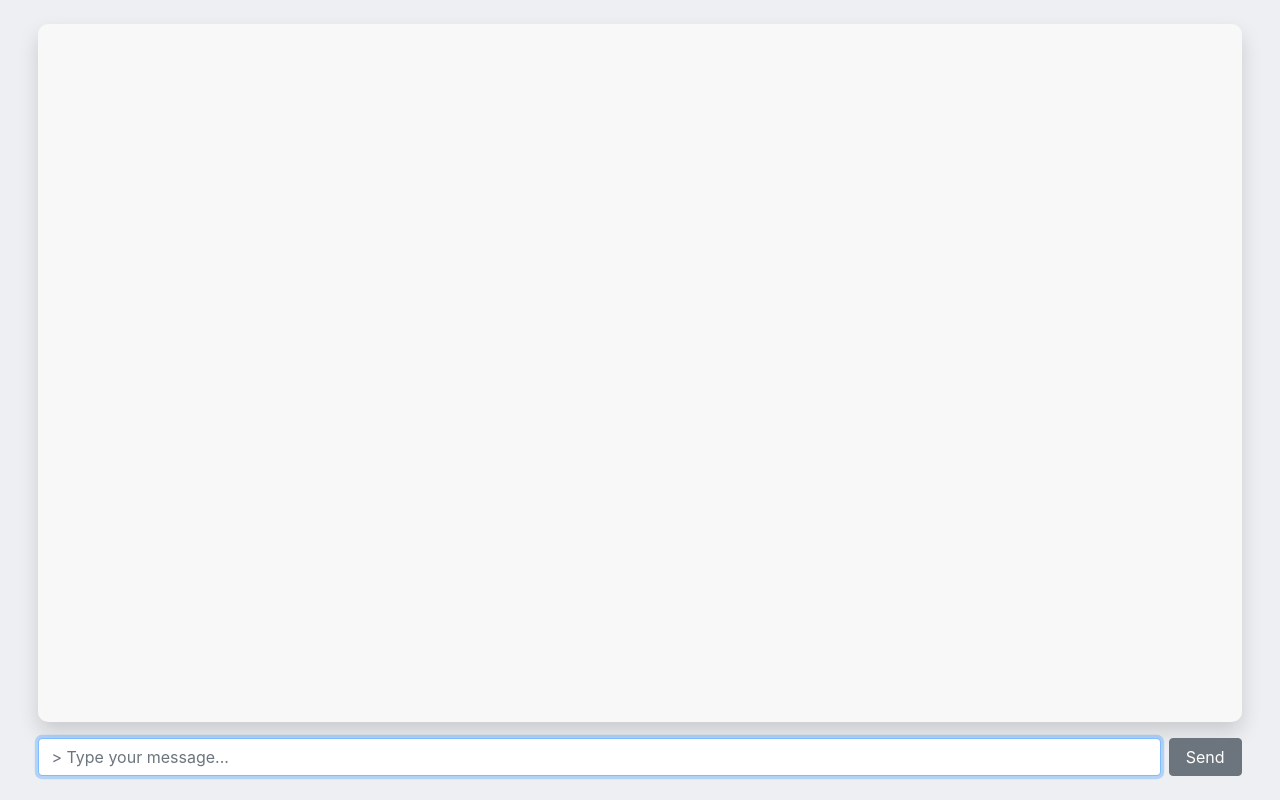
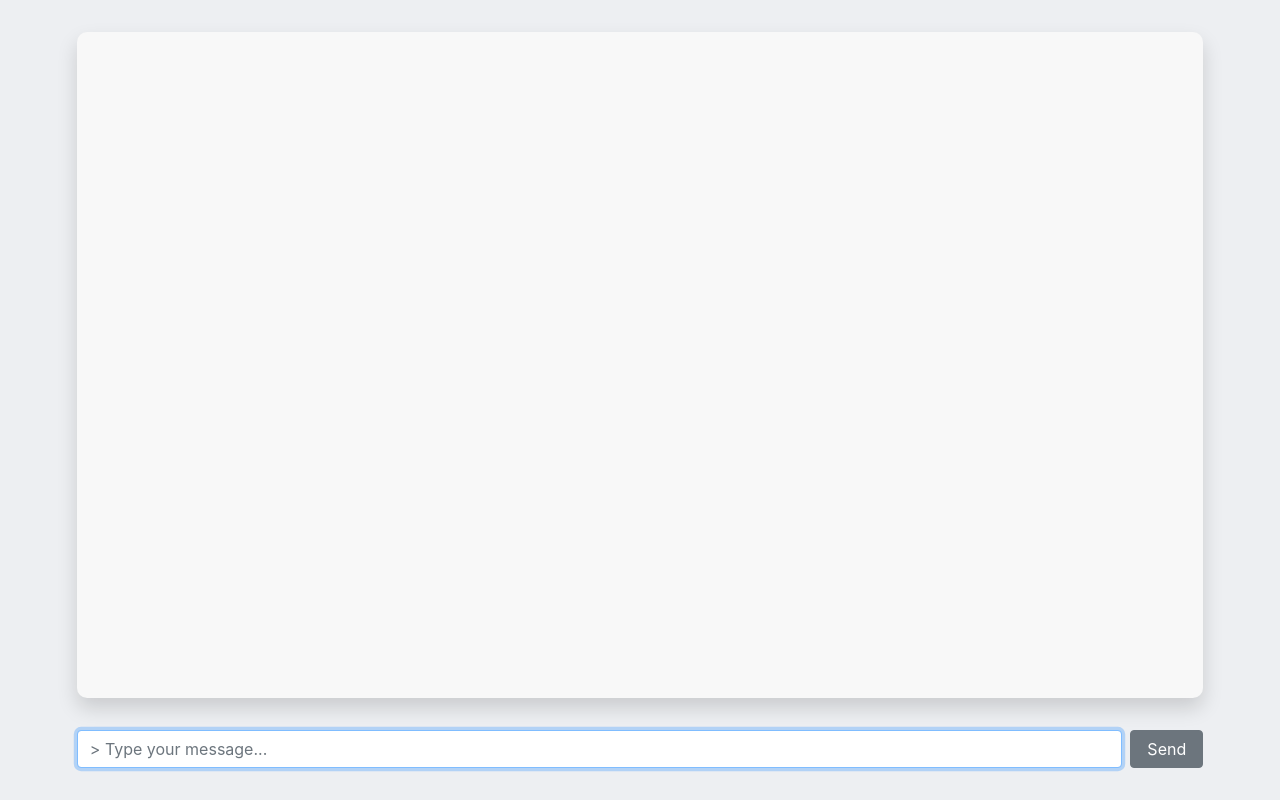
Before and after one commit to ghuong/group-chat-client, a React (Create React App) app: page / in a window 1280 px wide. Built offline with nearby package versions, Linux system fonts and the light colour scheme.

Commit message:
Style messages

```diff
--- a/src/App.module.css
+++ b/src/App.module.css
@@ -1,5 +1,5 @@
 .container {
   height: 100%;
   min-height: 100%;
-  padding: 3vh 3vw;
+  padding: 4vh 6vw;
 }
--- a/src/components/MessagesPanel.js
+++ b/src/components/MessagesPanel.js
@@ -12,7 +12,7 @@ const MessagesPanel = ({ messages, className }) => {
 
   return (
     <div className={`${styles.messages_panel} ${className}`}>
-      <ol id="messages" className="messages">
+      <ol className={styles.messages_list}>
         {messages.map((message, i) => (
           <li key={i /* TODO: idx as key = anti-pattern */}>{message.body}</li>
         ))}
--- a/src/components/NewMessageForm.js
+++ b/src/components/NewMessageForm.js
@@ -15,14 +15,14 @@ const NewMessageForm = ({
 }) => {
   const messageRef = useRef(null); // reference to a component
 
-  // Auto-focus message input on render
+  // Auto-focus message input on first render
   useEffect(() => messageRef.current.focus(), []);
-
+  // Auto focus message input when user types
   useStartTyping(() => messageRef.current.focus());
 
   return (
     <div className={className}>
-      <Form onSubmit={handleSendMessage} autocomplete="off" inline>
+      <Form onSubmit={handleSendMessage} autoComplete="off" inline>
         <Form.Label srOnly>Type Your Message</Form.Label>
         <Form.Control
           id="message"
--- a/src/components/css/ChatWindow.module.css
+++ b/src/components/css/ChatWindow.module.css
@@ -3,7 +3,7 @@
   display: grid;
   grid-template-columns: 1fr;
   grid-template-rows: 1fr min-content;
-  row-gap: 1rem;
+  row-gap: 4vh;
 
   height: 100%;
 }
--- a/src/components/css/MessagesPanel.module.css
+++ b/src/components/css/MessagesPanel.module.css
@@ -3,5 +3,15 @@
   border-radius: 10px;
   box-shadow: 0 10px 20px rgba(0, 0, 0, 0.15);
   overflow: scroll;
-  padding: 1rem;
+  padding: 2rem;
 }
+
+.messages_list {
+  list-style: none;
+  padding-inline-start: 0;
+  margin-bottom: 0;
+}
+
+.messages_list li {
+  margin: 0 0 0.5rem 0;
+}
```
